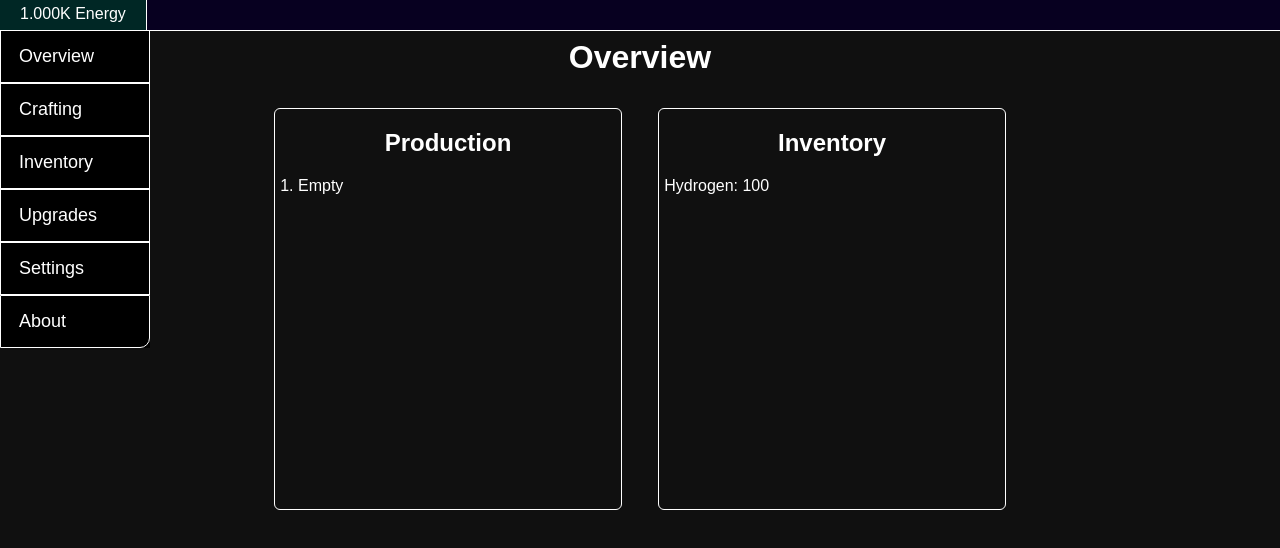
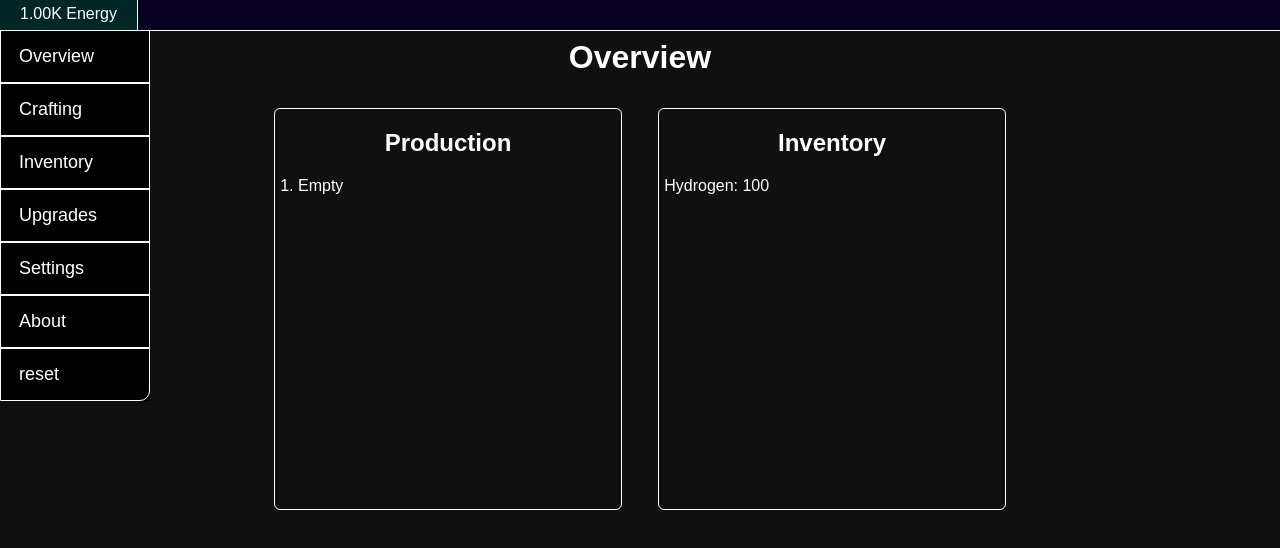
Before and after one commit to thatlittledrummerboi/Idle-Chemist, a website with bundled scripts: page index.html in a window 1280 px wide. Built offline with nearby package versions, Linux system fonts and the light colour scheme.

Commit message:
version 0.3.1-BETA

```diff
--- a/index.html
+++ b/index.html
@@ -53,6 +53,9 @@
             </div>
             <div id="aboutPageButton">
                 <p>About</p>
+            </div>
+            <div id="reset">
+                <p>reset</p>
             </div>
         </div>
         <br>
--- a/index.js
+++ b/index.js
@@ -5,7 +5,7 @@ import * as notationengine from "./modules/notationengine.js";
 
 // Setup for Object "game"
 var game = {
-    version: "0.3-BETA",
+    version: "0.3.1-BETA",
     currentPage: 0,
     craftingBondPreview: {text: ""},
     selectedProductionItem: null,
@@ -211,8 +211,9 @@ function drawValues() {
         for (const elementKey in player.elements) document.getElementById(`element${elementKey}`).style.filter = player.elements[elementKey].unlocked ? "grayscale(0%)" : "grayscale(100%)";
 
         for (let i = 0; i<player.production.length; i++) {
-            if (player.production[i] == null) document.getElementById(`production${i+1}`).style.display = "none";
-            else if (player.production[i].bond == "") {
+            if (player.production[i] == null) { document.getElementById(`production${i+1}`).style.display = "none"; continue;}
+            else document.getElementById(`production${i+1}`).style.display = "block";
+            if (player.production[i].bond == "") {
                 document.getElementById(`production${i+1}Image`).src = "./img/button/production_empty.svg";
                 document.getElementById(`production${i+1}Progress`).removeAttribute('value');
                 document.getElementById(`production${i+1}Text`).innerHTML = "";
@@ -400,6 +401,7 @@ window.onload = () => {
     document.getElementById('settingsPageButton').addEventListener("click", () => game.currentPage = 3);
     document.getElementById('upgradesPageButton').addEventListener("click", () => game.currentPage = 4);
     document.getElementById('aboutPageButton').addEventListener("click", () => game.currentPage = 5);
+    document.getElementById('reset').addEventListener("click", () => reset());
 
     // OVERVIEW
     let z = "";
--- a/modules/notationengine.js
+++ b/modules/notationengine.js
@@ -10,44 +10,36 @@ function timeNotation(ms) {
 }
 
 function biNotation(vala, decpointa, notationa) {
-    let notation = notationa ?? 0;
-    let val = new Decimal(vala);
-    let exp = new Decimal(floorLog10(val));
-    let decpoint = new Decimal(decpointa) ?? 3;
-    let valstring = val.toFixed(decpoint);
+    const notation = notationa ?? 0;
+    const val = new Decimal(vala);
+    const mant = new Decimal(val.mantissa);
+    const exp = new Decimal(val.exponent);
+    const decpoint = new Decimal(decpointa) ?? 3;
 
 
     if (val.lt(1000)) {
-        return(val.equals(0) ? "0" : valstring);
+        return(val.equals(0) ? "0" : val.toFixed(decpoint));
     }
 
     if (notation == 0) {
-        if (exp.lt(33)) return(StandardNotation(valstring, exp));
-        else return(SciNotation(valstring, exp));
+        if (exp.lt(33)) return(StandardNotation(mant, exp));
+        else return(SciNotation(mant, exp));
     }
-    else if (notation == 1) return(StandardNotation(valstring, exp));
-    else if (notation == 2) return(SciNotation(valstring, exp));
+    else if (notation == 1) return(StandardNotation(mant, exp));
+    else if (notation == 2) return(SciNotation(mant, exp));
 
 }
 
-function floorLog10(val) {
-    let base = new Decimal(val);
-    let baseLog10 = new Decimal(base.log10());
-    return(baseLog10.floor());
-}
-
-
-function StandardNotation(valstring, exp) {
+function StandardNotation(mant, exp) {
     let suffixes = ["", "K", "M", "B", "T", "Qa", "Qt", "Sx", "Sp", "Oc", "No", "Dc"];
-    let q = exp < 18 ? 0 : 1;
 
     switch(exp % 3) {
-        case 0: return(valstring[0] + "." + valstring[1+q] + valstring[2+q] + valstring[3+q] + suffixes[Math.floor(exp/3)]);
-        case 1: return(valstring[0] + valstring[1+q] + "." + valstring[2+q] + valstring[3+q] + valstring[4+q] + suffixes[Math.floor(exp/3)]);
-        case 2: return(valstring[0] + valstring[1+q] + valstring[2+q] + "." + valstring[3+q] + valstring[4+q] + valstring[5+q] + suffixes[Math.floor(exp/3)]);
+        case 0: return(mant.toFixed(2) + suffixes[Math.floor(exp/3)]);
+        case 1: return((mant * 10).toFixed(2) + suffixes[Math.floor(exp/3)]);
+        case 2: return((mant * 100).toFixed(2) + suffixes[Math.floor(exp/3)]);
     }
 }
 
-function SciNotation(valstring, exp) { return(valstring[0] + "." + valstring.substring(2, 4) + "e" + biNotation(exp, 0)); }
+function SciNotation(mant, exp) { return(mant.toFixed(2) + "e" + biNotation(exp, 0)); }
 
 export { biNotation, timeNotation};
```
Also changed, not shown: changelog.md.
